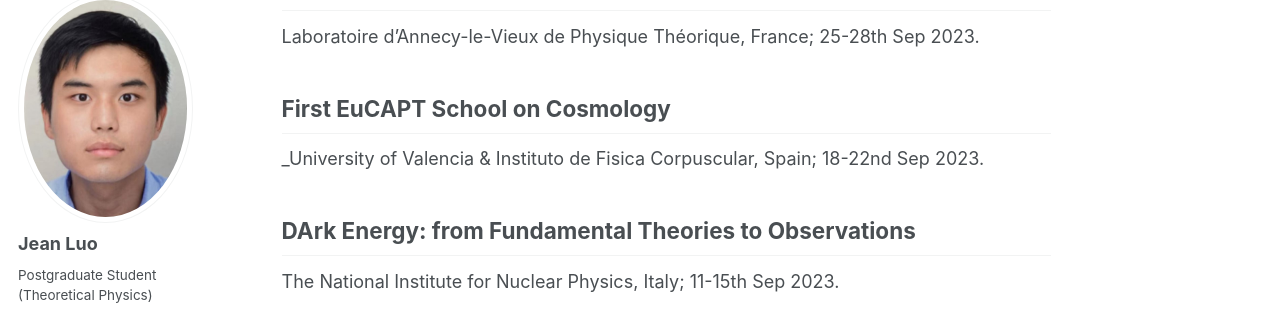
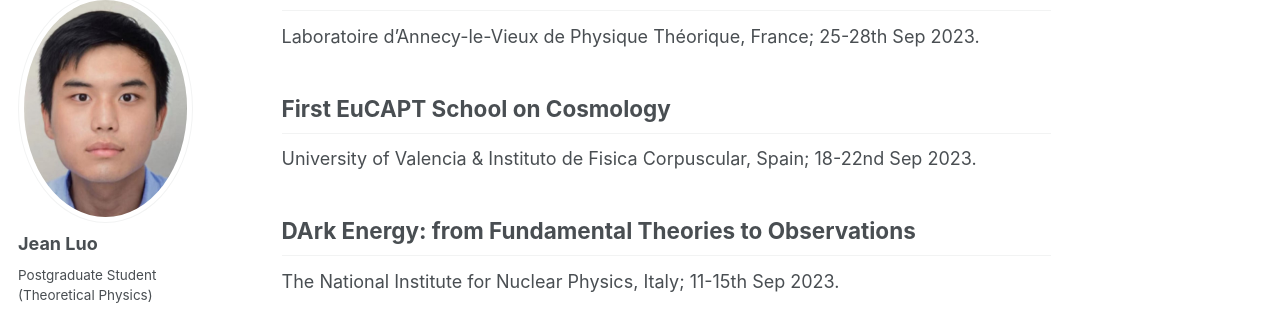
Before and after one commit to JeanYunqiLuo/JeanYunqiLuo.github.io, a Jekyll site: the page built from _pages/markdown.md, in a window 1280 px wide and 900 px high, scrolled down 326 px. Shown: the part 112-438 px from the top of the window. Built offline with Jekyll 4.4.1, drawn with Linux system fonts in a browser that asks for light colours.

```diff
--- a/_pages/markdown.md
+++ b/_pages/markdown.md
@@ -22,7 +22,7 @@ Laboratoire d'Annecy-le-Vieux de Physique Théorique, France; 25-28th Sep 2023.
 
 First EuCAPT School on Cosmology
 ------
-_University of Valencia & Instituto de Fisica Corpuscular, Spain; 18-22nd Sep 2023.
+University of Valencia & Instituto de Fisica Corpuscular, Spain; 18-22nd Sep 2023.
 
 DArk Energy: from Fundamental Theories to Observations
 ------
```
